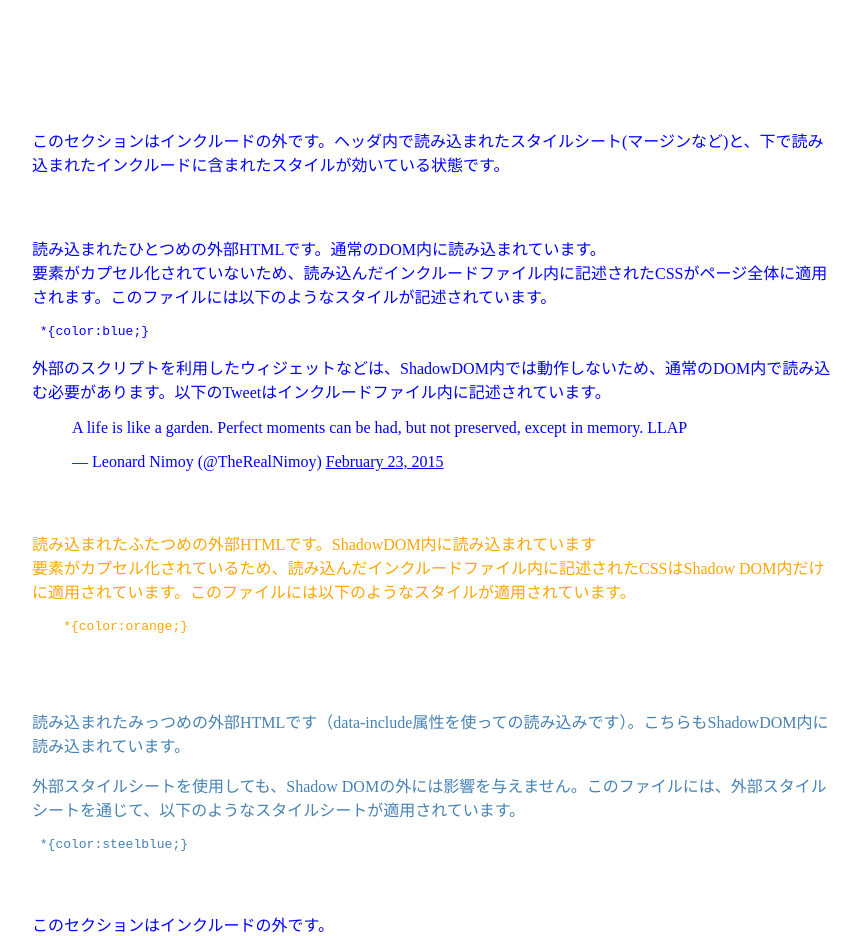
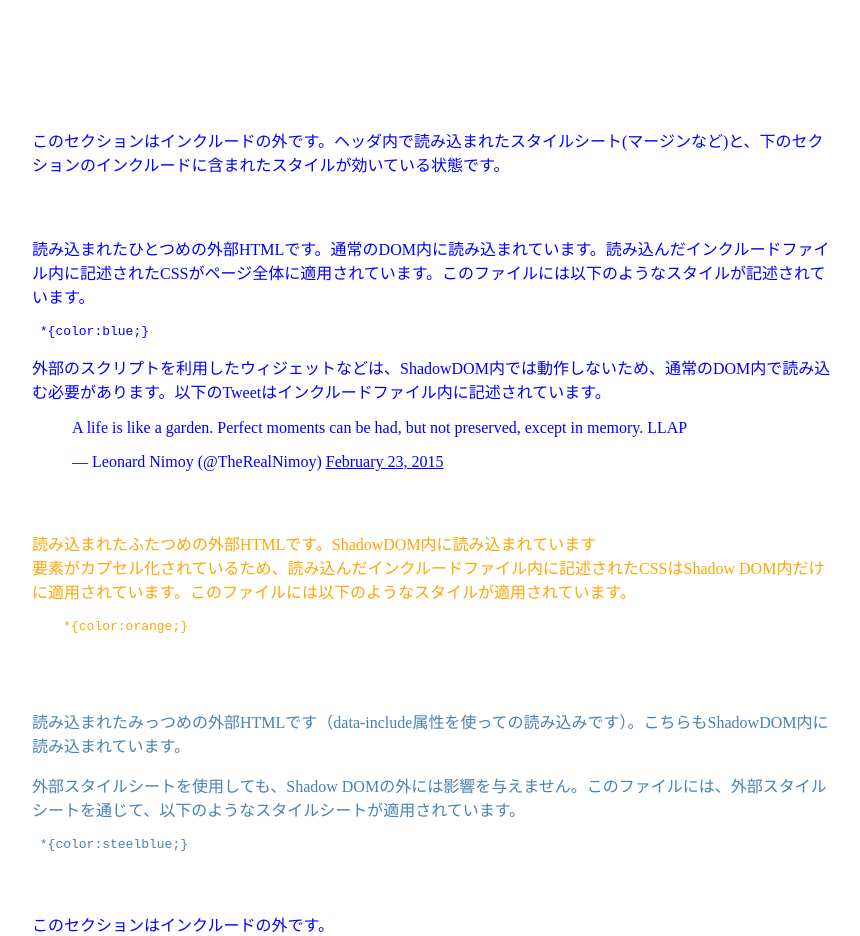
Before and after one commit to lizard-isana/jsinc, a website: page docs/example/index.html in a window 1280 px wide. Shown: the whole page, without its empty margins (208-1068 px from the left). Drawn offline with Linux system fonts and the light colour scheme.

Commit message:
update example

```diff
--- a/docs/example/inc1.html
+++ b/docs/example/inc1.html
@@ -4,8 +4,7 @@
   }
 </style>
 <p>
-  読み込まれたひとつめの外部HTMLです。通常のDOM内に読み込まれています。<br>
-  要素がカプセル化されていないため、読み込んだインクルードファイル内に記述されたCSSがページ全体に適用されます。このファイルには以下のようなスタイルが記述されています。
+  読み込まれたひとつめの外部HTMLです。通常のDOM内に読み込まれています。読み込んだインクルードファイル内に記述されたCSSがページ全体に適用されています。このファイルには以下のようなスタイルが記述されています。
   <pre> *{color:blue;}</pre>
 </p>
 <p>外部のスクリプトを利用したウィジェットなどは、ShadowDOM内では動作しないため、通常のDOM内で読み込む必要があります。以下のTweetはインクルードファイル内に記述されています。</p>
--- a/docs/example/index.html
+++ b/docs/example/index.html
@@ -44,7 +44,7 @@
 </head>
 <body>
   <main id="main">
-    <div class="section outside">このセクションはインクルードの外です。ヘッダ内で読み込まれたスタイルシート(マージンなど)と、下で読み込まれたインクルードに含まれたスタイルが効いている状態です。</div>
+    <div class="section outside">このセクションはインクルードの外です。ヘッダ内で読み込まれたスタイルシート(マージンなど)と、下のセクションのインクルードに含まれたスタイルが効いている状態です。</div>
     <div class="section target1"></div>
     <div class="section target2"></div>
     <div class="section target3" data-include="inc3.html"></div>
```
Also changed, not shown: docs/index.md (+4 -3 lines).
